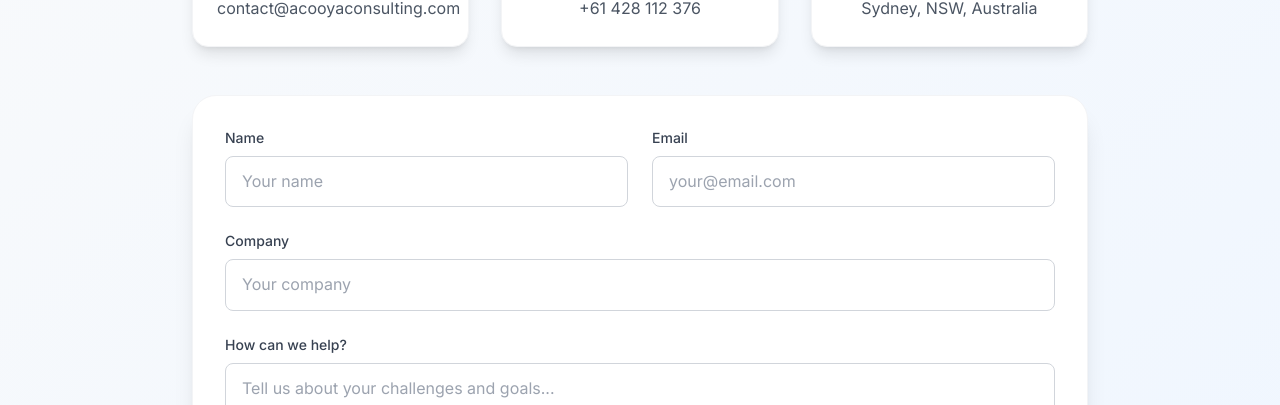
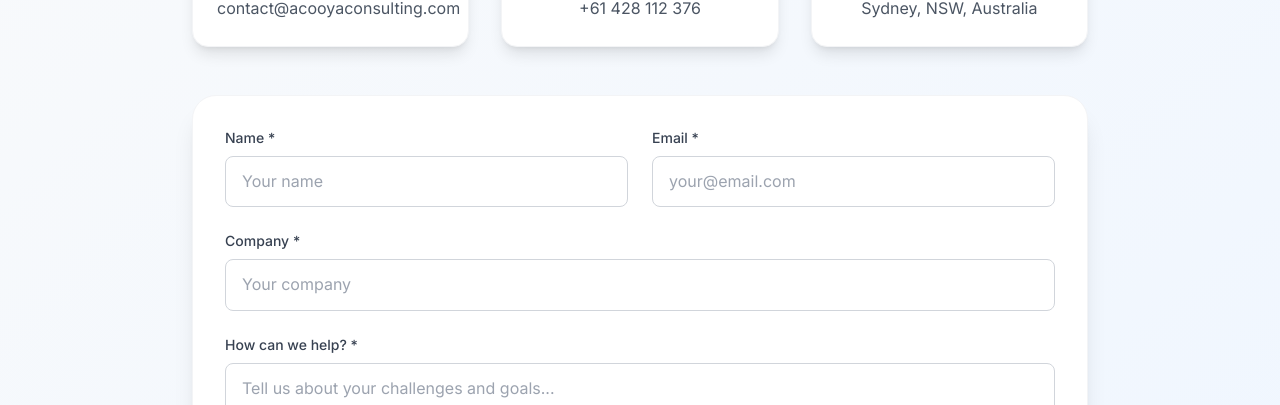
Before and after one commit to BrooklynY/acooya-consulting, a React (Vite) app: page /about in a window 1280 px wide. Shown: the part 3757-4162 px from the top of the page. Built offline with nearby package versions, Linux system fonts and the light colour scheme.

Commit message:
Enhance contact form with required fields
Updated contact form to include required fields for email, company, and message, ensuring proper form validation.

Signed-off-by: Chookln <96118081+BrooklynY@users.noreply.github.com>

```diff
--- a/src/pages/AboutPage.tsx
+++ b/src/pages/AboutPage.tsx
@@ -539,7 +539,7 @@ const AboutPage: React.FC = () => {
             <form className="bg-white rounded-3xl p-8 shadow-xl border border-gray-100" onSubmit={handleContactSubmit}>
   <div className="grid md:grid-cols-2 gap-6 mb-6">
     <div>
-                  <label className="block text-sm font-medium text-gray-700 mb-2">Name</label>
+      <label className="block text-sm font-medium text-gray-700 mb-2">Name *</label>
       <input
         type="text"
         name="name"
@@ -547,20 +547,45 @@ const AboutPage: React.FC = () => {
         placeholder="Your name"
         value={contactForm.name}
         onChange={handleContactFormChange}
-                    required/>
+        required
+      />
     </div>
     <div>
-                  <label className="block text-sm font-medium text-gray-700 mb-2">Email</label>
-                  <input type="email" className="input" placeholder="your@email.com" />
+      <label className="block text-sm font-medium text-gray-700 mb-2">Email *</label>
+      <input
+        type="email"
+        name="email"
+        className="input"
+        placeholder="your@email.com"
+        value={contactForm.email}
+        onChange={handleContactFormChange}
+        required
+      />
     </div>
   </div>
   <div className="mb-6">
-                <label className="block text-sm font-medium text-gray-700 mb-2">Company</label>
-                <input type="text" className="input" placeholder="Your company" />
+    <label className="block text-sm font-medium text-gray-700 mb-2">Company *</label>
+    <input
+      type="text"
+      name="company"
+      className="input"
+      placeholder="Your company"
+      value={contactForm.company}
+      onChange={handleContactFormChange}
+      required
+    />
   </div>
   <div className="mb-6">
-                <label className="block text-sm font-medium text-gray-700 mb-2">How can we help?</label>
-                <textarea rows={4} className="input resize-none" placeholder="Tell us about your challenges and goals..."></textarea>
+    <label className="block text-sm font-medium text-gray-700 mb-2">How can we help? *</label>
+    <textarea
+      name="message"
+      rows={4}
+      className="input resize-none"
+      placeholder="Tell us about your challenges and goals..."
+      value={contactForm.message}
+      onChange={handleContactFormChange}
+      required
+    ></textarea>
   </div>
   <button type="submit" className="btn btn-primary w-full">
     Submit Your Request
```
Lines whose indentation alone changed are shown as unchanged.
